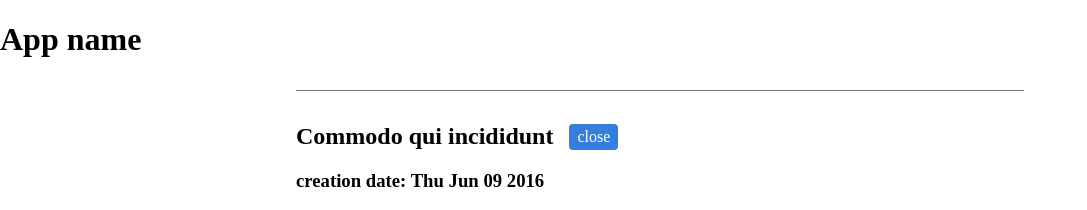
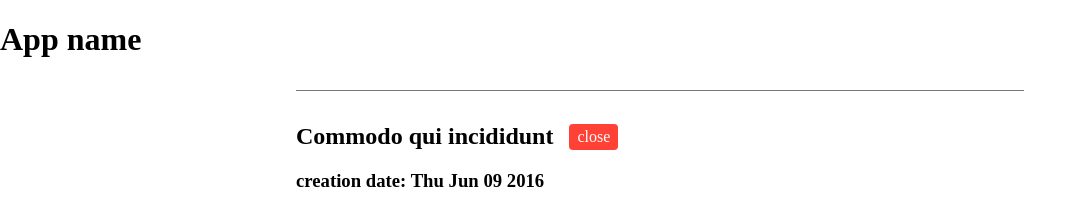
Before and after one commit to romabelka/basic-react-11-01, a React app: page / in a window 1280 px wide. Shown: the top 210 px of the page, without its empty margins (0-1087 px from the left). Built offline with nearby package versions, Linux system fonts and the light colour scheme.

Commit message:
Minor styles tweaks

```diff
--- a/src/components/Article.js
+++ b/src/components/Article.js
@@ -29,7 +29,10 @@ class Article extends Component {
       <div className='mt4 pt4 bt b--gray'>
         <h2 className='mt0 mb3 flex items-center'>
           {article.title}
-          <button onClick={this.handleClick} className='br2 bn ph2 pv1 bg-blue white f5 ml3'>
+          <button
+            onClick={this.handleClick}
+            className={`br2 bn ph2 pv1 white f5 ml3 ${this.state.isOpen ? 'bg-red' : 'bg-blue'}`}
+          >
             {this.state.isOpen ? 'close' : 'open'}
           </button>
         </h2>
--- a/src/components/CommentsList.js
+++ b/src/components/CommentsList.js
@@ -28,7 +28,10 @@ class CommentsList extends Component {
     )
     const commentsListBody = comments && (
       <div className='mt3'>
-        <button onClick={this.handlerToggleComments} className='br2 bn ph2 pv1 bg-green white f5'>
+        <button
+          onClick={this.handlerToggleComments}
+          className={`br2 bn ph2 pv1 white f5 ${this.state.isExpanded ? 'bg-red' : 'bg-green'}`}
+        >
           {this.state.isExpanded ? 'Hide Comments' : 'Show Comments'}
         </button>
         {
```
